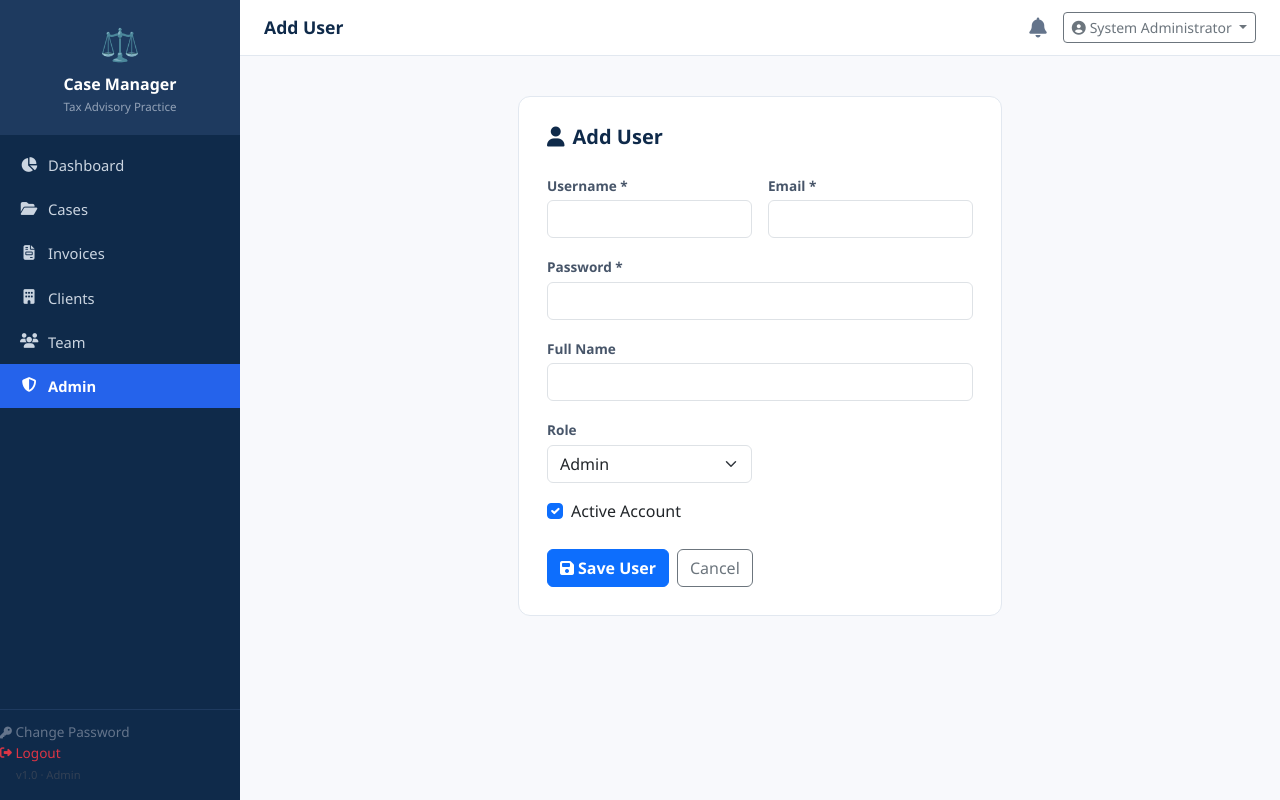
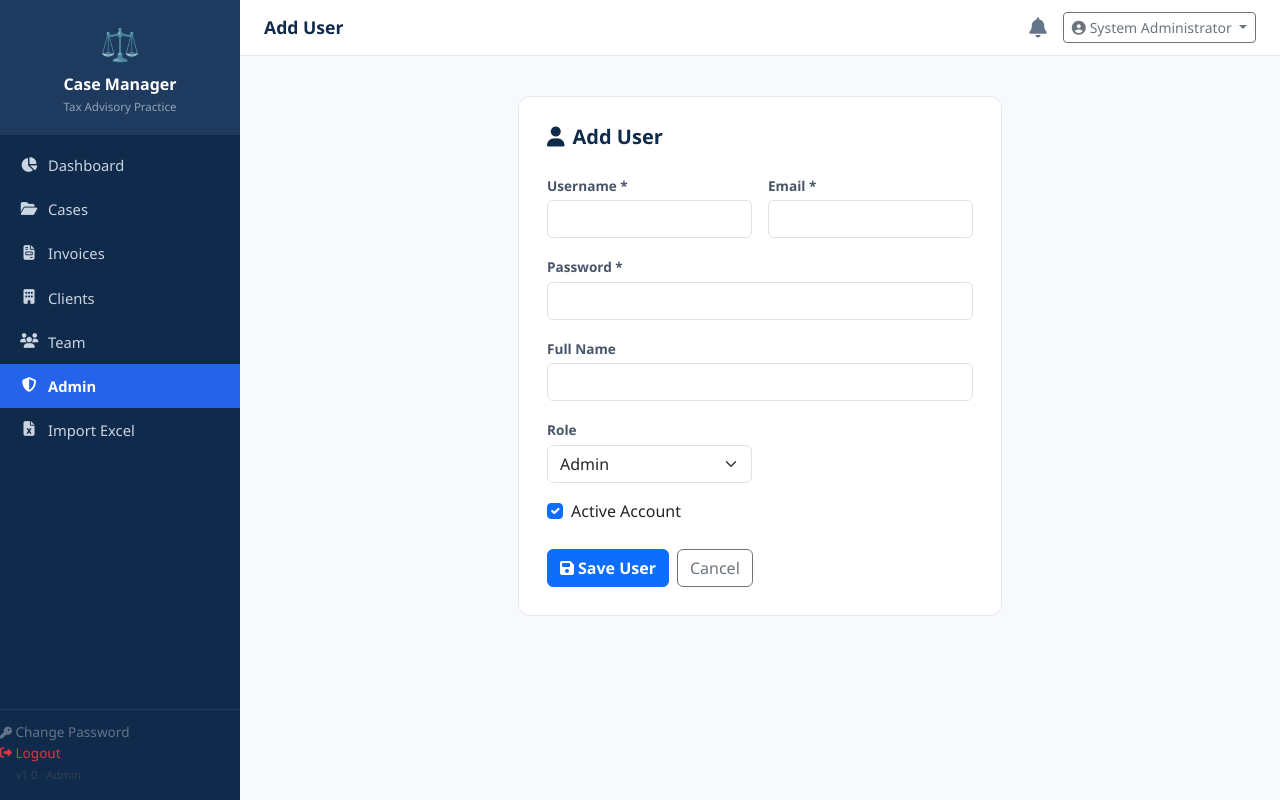
Before and after one commit to Ansari-jasb/case-manager, a Flask app: page /admin/users/add in a window 1280 px wide. Run offline with Flask 3, Linux system fonts and the light colour scheme; a user stored in the database is signed in; data that the repository does not hold is empty; some libraries are stand-ins or nearby versions.

Commit message:
Update base.html

```diff
--- a/app/templates/base.html
+++ b/app/templates/base.html
@@ -80,6 +80,7 @@
     <a class="nav-link {% if request.blueprint=='team' %}active{% endif %}" href="/team/"><i class="fas fa-users"></i> Team</a>
     {% if current_user.role == 'admin' %}
     <a class="nav-link {% if request.blueprint=='admin' %}active{% endif %}" href="/admin/users"><i class="fas fa-shield-halved"></i> Admin</a>
+    <a class="nav-link {% if request.blueprint=='import_data' %}active{% endif %}" href="/import/"><i class="fas fa-file-excel"></i> Import Excel</a>
     {% endif %}
   </nav>
   <div class="sidebar-bottom">
```
